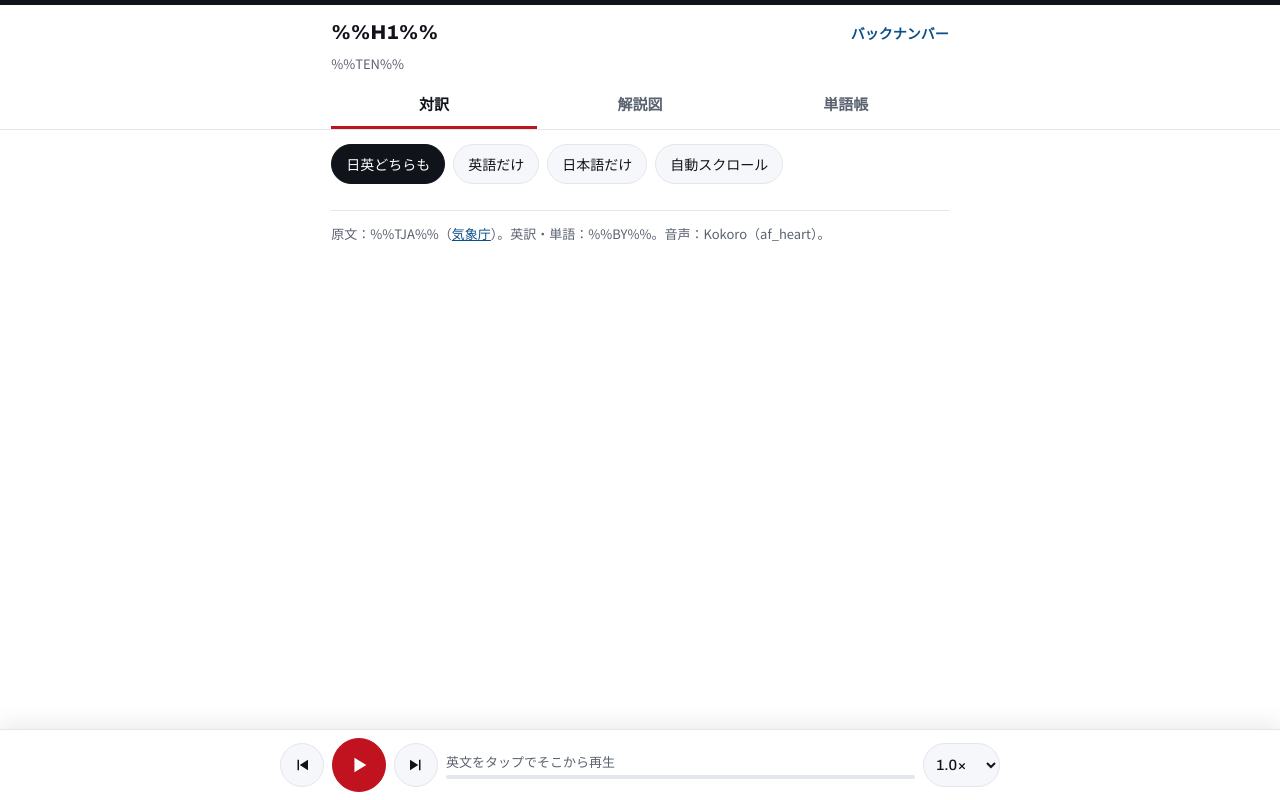
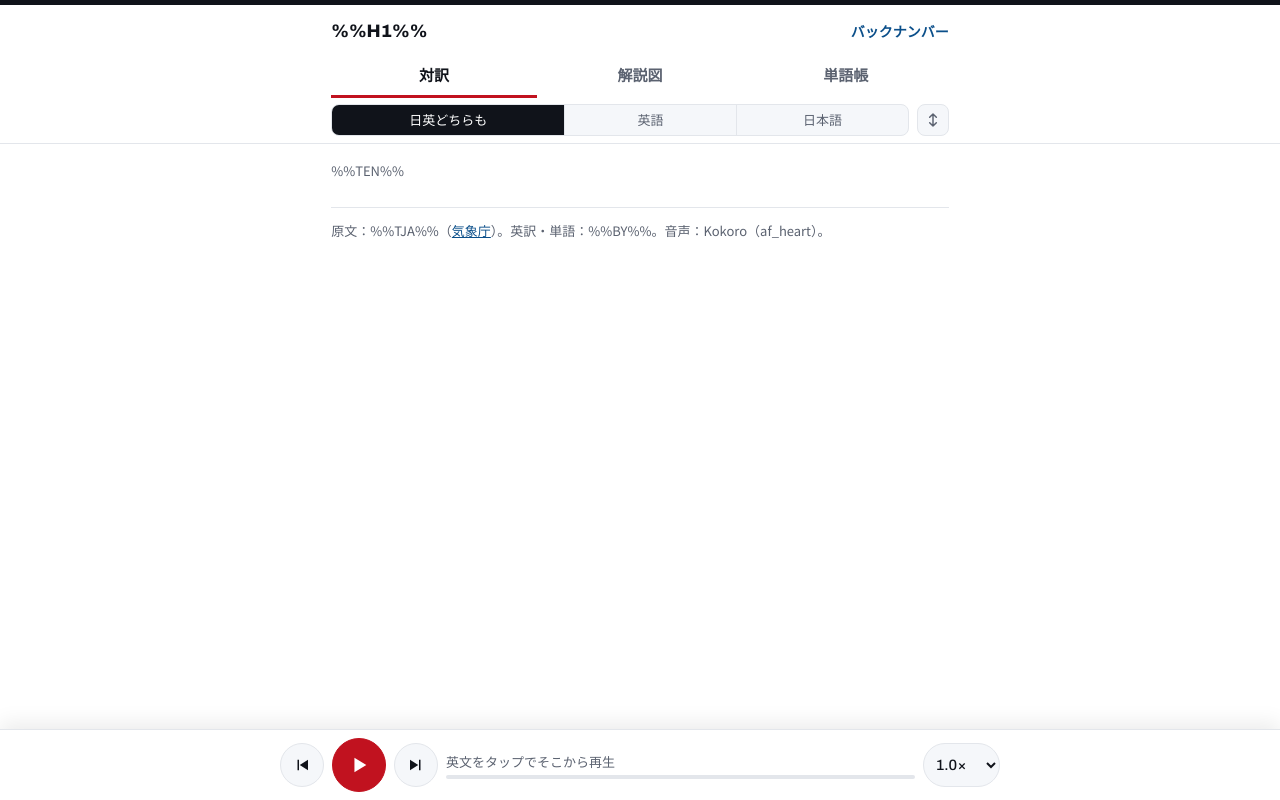
Before and after one commit to tenkibeat/tanki, a plain HTML site: page build/issue_tpl.html in a window 1280 px wide. Drawn offline with Linux system fonts and the light colour scheme.

Commit message:
表示の切り替えを細いスイッチにしてタブの下に固定、上部を細く

```diff
--- a/build/issue_tpl.html
+++ b/build/issue_tpl.html
@@ -17,15 +17,15 @@
 body{margin:0;background:var(--bg);color:var(--ink);font:16px/1.65 "Noto Sans JP",system-ui,sans-serif;overflow-x:clip;padding-bottom:calc(96px + env(safe-area-inset-bottom))}
 .wrap{max-width:720px;margin:0 auto;padding:0 max(4vw,16px)}
 header{position:sticky;top:0;z-index:5;background:var(--bg);border-top:5px solid var(--ink);border-bottom:1px solid var(--line)}
-.ht{padding:10px 0 2px}.top{display:flex;justify-content:space-between;align-items:baseline;gap:10px}.arc{flex:none;font:600 14px "Noto Sans JP",sans-serif;color:var(--blue);text-decoration:none;padding:8px 0}
-h1{font:800 20px/1.2 Archivo,"Noto Sans JP",sans-serif;font-stretch:110%;margin:0}
+.ht{padding:8px 0 0}.top{display:flex;justify-content:space-between;align-items:baseline;gap:10px}.arc{flex:none;font:600 14px "Noto Sans JP",sans-serif;color:var(--blue);text-decoration:none;padding:8px 0}
+h1{font:800 18px/1.25 Archivo,"Noto Sans JP",sans-serif;font-stretch:105%;margin:0;white-space:nowrap;overflow:hidden;text-overflow:ellipsis}
 .sub{color:var(--mute);font-size:13px;margin:2px 0 0}
 .tabs{display:grid;grid-template-columns:repeat(3,minmax(0,1fr));margin-top:6px}
-.tab{all:unset;cursor:pointer;text-align:center;font:600 15px "Noto Sans JP",sans-serif;color:var(--mute);min-height:44px;line-height:44px;border-bottom:3px solid transparent}
+.tab{all:unset;cursor:pointer;text-align:center;font:600 15px "Noto Sans JP",sans-serif;color:var(--mute);min-height:40px;line-height:40px;border-bottom:3px solid transparent}
 .tab[aria-selected=true]{color:var(--ink);border-bottom-color:var(--red)}
 .tab:focus-visible{outline:3px solid var(--blue);outline-offset:-3px}
 .panel{display:none;padding-top:14px}.panel.on{display:block}
-.pills{display:flex;gap:8px;flex-wrap:wrap;margin:0 0 6px}
+.pills{display:flex;gap:8px;flex-wrap:wrap;margin:0 0 6px}.mbar{display:flex;align-items:center;gap:8px;padding:6px 0 7px}.mbar[hidden]{display:none}.seg{flex:1;display:grid;grid-template-columns:1.35fr 1fr 1fr;border:1px solid var(--line);border-radius:8px;overflow:hidden;background:var(--card)}.seg button{all:unset;cursor:pointer;text-align:center;font:500 13px/30px "Noto Sans JP",sans-serif;color:var(--mute);white-space:nowrap}.seg button+button{border-left:1px solid var(--line)}.seg button[aria-pressed=true]{background:var(--ink);color:var(--bg)}.auto{flex:none;width:32px;height:32px;display:grid;place-items:center;border-radius:8px;border:1px solid var(--line);background:var(--card);color:var(--mute)}.auto[aria-pressed=true]{background:var(--ink);border-color:var(--ink);color:var(--bg)}.seg button:focus-visible,.auto:focus-visible{outline:2px solid var(--blue);outline-offset:-2px}
 .pill{font:500 14px "Noto Sans JP",sans-serif;min-height:40px;padding:0 14px;border-radius:20px;border:1px solid var(--line);background:var(--card);color:var(--ink)}
 .pill[aria-pressed=true]{background:var(--ink);color:var(--bg);border-color:var(--ink)}
 h2{font:700 17px/1.45 "Noto Sans JP",sans-serif;margin:26px 0 4px;padding-top:12px;border-top:2px solid var(--ink)}
@@ -79,21 +79,22 @@ button:focus-visible,select:focus-visible,input:focus-visible{outline:3px solid
 </head>
 <body class="m-both">
 <header><div class="wrap">
-<div class="ht"><div class="top"><h1>%%H1%%</h1><a class="arc" href="../../archive.html">バックナンバー</a></div><p class="sub">%%TEN%%</p></div>
+<div class="ht"><div class="top"><h1>%%H1%%</h1><a class="arc" href="../../archive.html">バックナンバー</a></div></div>
 <nav class="tabs" role="tablist">
 <button class="tab" role="tab" data-t="read" aria-selected="true">対訳</button>
 <button class="tab" role="tab" data-t="chart" aria-selected="false">解説図</button>
 <button class="tab" role="tab" data-t="vocab" aria-selected="false" id="vtab">単語帳</button>
 </nav>
+<div class="mbar" id="mbar">
+<div class="seg" id="modes" role="group" aria-label="表示">
+<button data-m="both" aria-pressed="true">日英どちらも</button><button data-m="en" aria-pressed="false">英語</button><button data-m="ja" aria-pressed="false">日本語</button>
+</div>
+<button class="auto" id="autoB" aria-pressed="false" aria-label="自動スクロール" title="自動スクロール"><svg width="16" height="16" viewBox="0 0 24 24" fill="none" stroke="currentColor" stroke-width="2.2" stroke-linecap="round" stroke-linejoin="round"><path d="M12 3v18M7 8l5-5 5 5M7 16l5 5 5-5"/></svg></button>
+</div>
 </div></header>
 <div class="wrap">
 <section class="panel on" id="p-read">
-<div class="pills" id="modes">
-<button class="pill" data-m="both" aria-pressed="true">日英どちらも</button>
-<button class="pill" data-m="en" aria-pressed="false">英語だけ</button>
-<button class="pill" data-m="ja" aria-pressed="false">日本語だけ</button>
-<button class="pill" id="autoB" aria-pressed="false">自動スクロール</button>
-</div>
+<p class="sub">%%TEN%%</p>
 <main id="body"></main>
 <p class="note">原文：%%TJA%%（<a href="%%SRC%%">気象庁</a>）。英訳・単語：%%BY%%。音声：Kokoro（af_heart）。<span id="noaudio"></span></p>
 </section>
@@ -138,12 +139,12 @@ D.secs.forEach(x=>{
 });
 $('body').innerHTML=h;
 $('body').addEventListener('click',e=>{const b=e.target.closest('.rv');if(!b)return;const p=b.classList.contains('for-ja')?b.previousElementSibling:b.previousElementSibling;p.classList.toggle('show');b.textContent=p.classList.contains('show')?'隠す':(b.classList.contains('for-ja')?'和訳を見る':'英訳を見る')});
-const setMode=m=>{document.body.className='m-'+m;document.querySelectorAll('#modes .pill[data-m]').forEach(p=>p.setAttribute('aria-pressed',p.dataset.m===m));document.querySelectorAll('.show').forEach(x=>x.classList.remove('show'));document.querySelectorAll('.rv').forEach(b=>b.textContent=b.classList.contains('for-ja')?'和訳を見る':'英訳を見る');ls.set('tk_mode',m)};
-document.querySelectorAll('#modes .pill[data-m]').forEach(p=>p.onclick=()=>setMode(p.dataset.m));
+const setMode=m=>{document.body.className='m-'+m;document.querySelectorAll('#modes [data-m]').forEach(p=>p.setAttribute('aria-pressed',p.dataset.m===m));document.querySelectorAll('.show').forEach(x=>x.classList.remove('show'));document.querySelectorAll('.rv').forEach(b=>b.textContent=b.classList.contains('for-ja')?'和訳を見る':'英訳を見る');ls.set('tk_mode',m)};
+document.querySelectorAll('#modes [data-m]').forEach(p=>p.onclick=()=>setMode(p.dataset.m));
 setMode(ls.get('tk_mode','both'));
 /* tabs */
 const pos={read:0,chart:0,vocab:0};let tab='read';
-const show=t=>{if(t===tab)return;pos[tab]=scrollY;tab=t;document.querySelectorAll('.tab').forEach(b=>b.setAttribute('aria-selected',b.dataset.t===t));document.querySelectorAll('.panel').forEach(p=>p.classList.toggle('on',p.id==='p-'+t));
+const show=t=>{if(t===tab)return;pos[tab]=scrollY;tab=t;document.querySelectorAll('.tab').forEach(b=>b.setAttribute('aria-selected',b.dataset.t===t));document.querySelectorAll('.panel').forEach(p=>p.classList.toggle('on',p.id==='p-'+t));$('mbar').hidden=t!=='read';
   if(t==='read'&&!A.paused&&auto){spans[cur]&&spans[cur].scrollIntoView({block:'center'})}else scrollTo(0,pos[t]);where()};
 document.querySelectorAll('.tab').forEach(b=>b.onclick=()=>show(b.dataset.t));
 $('toRead').onclick=()=>{show('read');spans[cur]&&spans[cur].scrollIntoView({block:'center'})};
```
Also changed, not shown: 1 other file.
